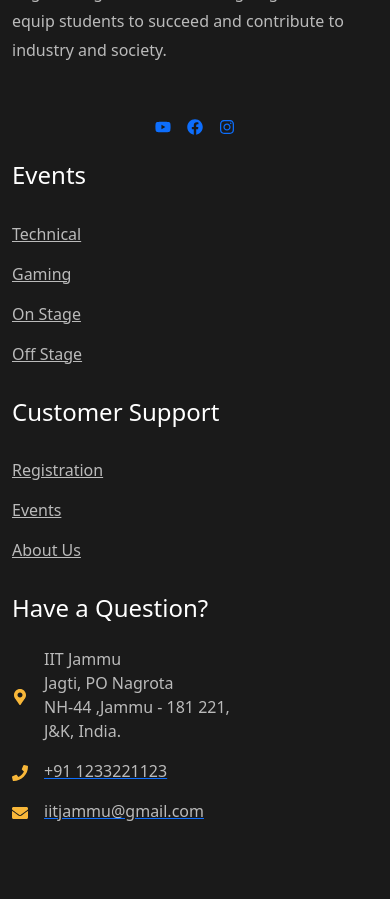
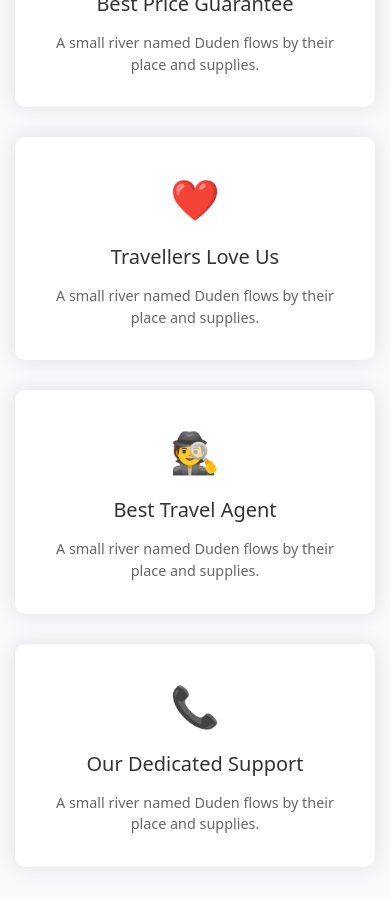
Before and after one commit to Aryan-81/openhouse, a Next.js app in the folder frontend/: page /home in a window 390 px wide. Shown: the part 1080-1979 px from the top of the page. Built offline with nearby package versions, Linux system fonts and the light colour scheme.

Commit message:
add ServicesSection and EventsPostersSection components; update Header for login link and include OwlCarousel dependency

```diff
--- a/frontend/package.json
+++ b/frontend/package.json
@@ -14,9 +14,11 @@
     "@fortawesome/react-fontawesome": "^0.2.2",
     "bootstrap": "^5.3.3",
     "next": "15.1.6",
+    "owl.carousel": "^2.3.4",
     "react": "^19.0.0",
     "react-dom": "^19.0.0",
-    "react-icons": "^5.4.0"
+    "react-icons": "^5.4.0",
+    "react-owl-carousel": "^2.3.3"
   },
   "devDependencies": {
     "@eslint/eslintrc": "^3",
--- a/frontend/src/app/(page)/home/page.tsx
+++ b/frontend/src/app/(page)/home/page.tsx
@@ -1,6 +1,8 @@
 import Header from "@/components/Header";
 import Footer from "@/components/Footer";
 import HeroSection from "@/components/HeroSection";
+import ServicesSection from "@/components/Ser";
+import EventsPostersSection from "@/components/EventPoster";
 
 const eventTypes = [
     { type_id: 1, type_title: 'Art Exhibition' },
@@ -14,6 +16,8 @@
         <>
             <Header/>
             <HeroSection eventTypes={eventTypes}/>
+            <ServicesSection/>
+            {/* <EventsPostersSection/> */}
             <Footer/>
         </>
     );
--- /dev/null
+++ b/frontend/src/components/EventPoster/EventsPostersSection.module.css
@@ -0,0 +1,110 @@
+.ftcoDestination {
+    padding: 4rem 0;
+    background-color: #f8f9fa;
+}
+
+.container {
+    width: 100%;
+    padding-right: 15px;
+    padding-left: 15px;
+    margin-right: auto;
+    margin-left: auto;
+}
+
+.row {
+    display: flex;
+    flex-wrap: wrap;
+    margin-right: -15px;
+    margin-left: -15px;
+}
+
+.colMd7 {
+    flex: 0 0 58.333333%;
+    max-width: 58.333333%;
+    padding-right: 15px;
+    padding-left: 15px;
+}
+
+.colMd12 {
+    flex: 0 0 100%;
+    max-width: 100%;
+    padding-right: 15px;
+    padding-left: 15px;
+}
+
+.headingSection {
+    text-align: left;
+    margin-bottom: 3rem;
+}
+
+.subheading {
+    font-size: 1rem;
+    color: #666;
+    display: block;
+    margin-bottom: 0.5rem;
+}
+
+.mb4 {
+    margin-bottom: 1.5rem;
+    font-size: 2rem;
+    font-weight: bold;
+    color: #333;
+}
+
+.destination {
+    position: relative;
+    margin-bottom: 30px;
+}
+
+.img {
+    display: block;
+    height: 300px;
+    background-size: cover;
+    background-position: center;
+    border-radius: 10px;
+    box-shadow: 0 0 20px rgba(0, 0, 0, 0.1);
+}
+
+/* Owl Carousel Overrides */
+.owlCarousel {
+    position: relative;
+}
+
+.owlCarousel .owlNav {
+    position: absolute;
+    top: 50%;
+    width: 100%;
+    display: flex;
+    justify-content: space-between;
+    transform: translateY(-50%);
+}
+
+.owlCarousel .owlNav button {
+    background: rgba(255, 255, 255, 0.8) !important;
+    color: #333 !important;
+    padding: 10px 15px !important;
+    border-radius: 50%;
+    font-size: 1.5rem !important;
+    transition: background 0.3s ease;
+}
+
+.owlCarousel .owlNav button:hover {
+    background: rgba(255, 255, 255, 1) !important;
+}
+
+/* Responsive Styles */
+@media (max-width: 768px) {
+    .colMd7 {
+        flex: 0 0 100%;
+        max-width: 100%;
+        text-align: center;
+    }
+
+    .headingSection {
+        text-align: center;
+    }
+
+    .img {
+        height: 200px;
+    }
+}
--- /dev/null
+++ b/frontend/src/components/EventPoster/index.tsx
@@ -0,0 +1,49 @@
+import styles from './EventsPosters.module.css';
+import Image from 'next/image';
+
+const EventsPosters = () => {
+    return (
+        <section className={styles.ftcoDestination}>
+            <div className={styles.container}>
+                <div className={`${styles.row} ${styles.justifyContentStart} ${styles.mb5} ${styles.pb3}`}>
+                    <div className={`${styles.colMd7} ${styles.headingSection} ${styles.ftcoAnimate}`}>
+                        <span className={styles.subheading}>Banners</span>
+                        <h2 className={styles.mb4}>
+                            <strong>Events</strong> Posters
+                        </h2>
+                    </div>
+                </div>
+                <div className={styles.row}>
+                    <div className={styles.colMd12}>
+                        <div className={`${styles.singleSlider} ${styles.owlCarousel} ${styles.ftcoAnimate}`}>
+                            {[
+                                'cs01.jpg',
+                                'cs02.jpg',
+                                'cs03.jpg',
+                                'destination-4.jpg',
+                                'destination-5.jpg',
+                                'destination-6.jpg',
+                            ].map((image, index) => (
+                                <div key={index} className={styles.item}>
+                                    <div className={styles.destination}>
+                                        <a href="#" className={`${styles.img} ${styles.dFlex} ${styles.justifyContentCenter} ${styles.alignItemsCenter}`}>
+                                            <Image
+                                                src={`/images/${image}`}
+                                                alt={`Event Poster ${index + 1}`}
+                                                width={500}
+                                                height={300}
+                                                className={styles.img}
+                                            />
+                                        </a>
+                                    </div>
+                                </div>
+                            ))}
+                        </div>
+                    </div>
+                </div>
+            </div>
+        </section>
+    );
+};
+
+export default EventsPosters;
--- a/frontend/src/components/Header/index.tsx
+++ b/frontend/src/components/Header/index.tsx
@@ -50,7 +50,7 @@
             </li>
             <li className="nav-item cta">
               <Link href="/register?event_id=1" className="nav-link">
-                <span>Register</span>
+                <span>Login</span>
               </Link>
             </li>
           </ul>
--- /dev/null
+++ b/frontend/src/components/Ser/ServicesSection.module.css
@@ -0,0 +1,78 @@
+.servicesSection {
+    padding: 4rem 0;
+    background-color: #f8f9fa;
+}
+
+.container {
+    width: 100%;
+    padding-right: 15px;
+    padding-left: 15px;
+    margin-right: auto;
+    margin-left: auto;
+}
+
+.row {
+    display: flex;
+    flex-wrap: wrap;
+    margin-right: -15px;
+    margin-left: -15px;
+}
+
+.colMd3 {
+    flex: 0 0 25%;
+    max-width: 25%;
+    padding-right: 15px;
+    padding-left: 15px;
+    margin-bottom: 30px;
+}
+
+.mediaBlock {
+    display: flex;
+    flex-direction: column;
+    align-items: center;
+    text-align: center;
+    background-color: #fff;
+    padding: 2rem;
+    border-radius: 10px;
+    box-shadow: 0 0 20px rgba(0, 0, 0, 0.1);
+    height: 100%;
+}
+
+.iconContainer {
+    margin-bottom: 1rem;
+}
+
+.icon {
+    font-size: 2.5rem;
+}
+
+.mediaBody {
+    flex: 1;
+}
+
+.heading {
+    font-size: 1.25rem;
+    margin-bottom: 1rem;
+    color: #333;
+}
+
+.servicesSection p {
+    font-size: 0.9rem;
+    color: #666;
+    margin: 0;
+}
+
+/* Responsive Styles */
+@media (max-width: 992px) {
+    .colMd3 {
+        flex: 0 0 50%;
+        max-width: 50%;
+    }
+}
+
+@media (max-width: 768px) {
+    .colMd3 {
+        flex: 0 0 100%;
+        max-width: 100%;
+    }
+}
--- /dev/null
+++ b/frontend/src/components/Ser/index.tsx
@@ -0,0 +1,59 @@
+import React from 'react';
+import styles from './ServicesSection.module.css';
+
+const ServicesSection: React.FC = () => {
+    return (
+        <section className={styles.servicesSection}>
+            <div className={styles.container}>
+                <div className={styles.row}>
+                    <div className={styles.colMd3}>
+                        <div className={styles.mediaBlock}>
+                            <div className={styles.iconContainer}>
+                                <span className={styles.icon}>🏷️</span>
+                            </div>
+                            <div className={styles.mediaBody}>
+                                <h3 className={styles.heading}>Best Price Guarantee</h3>
+                                <p>A small river named Duden flows by their place and supplies.</p>
+                            </div>
+                        </div>
+                    </div>
+                    <div className={styles.colMd3}>
+                        <div className={styles.mediaBlock}>
+                            <div className={styles.iconContainer}>
+                                <span className={styles.icon}>❤️</span>
+                            </div>
+                            <div className={styles.mediaBody}>
+                                <h3 className={styles.heading}>Travellers Love Us</h3>
+                                <p>A small river named Duden flows by their place and supplies.</p>
+                            </div>
+                        </div>
+                    </div>
+                    <div className={styles.colMd3}>
+                        <div className={styles.mediaBlock}>
+                            <div className={styles.iconContainer}>
+                                <span className={styles.icon}>🕵️</span>
+                            </div>
+                            <div className={styles.mediaBody}>
+                                <h3 className={styles.heading}>Best Travel Agent</h3>
+                                <p>A small river named Duden flows by their place and supplies.</p>
+                            </div>
+                        </div>
+                    </div>
+                    <div className={styles.colMd3}>
+                        <div className={styles.mediaBlock}>
+                            <div className={styles.iconContainer}>
+                                <span className={styles.icon}>📞</span>
+                            </div>
+                            <div className={styles.mediaBody}>
+                                <h3 className={styles.heading}>Our Dedicated Support</h3>
+                                <p>A small river named Duden flows by their place and supplies.</p>
+                            </div>
+                        </div>
+                    </div>
+                </div>
+            </div>
+        </section>
+    );
+};
+
+export default ServicesSection;
```
Also changed, not shown: frontend/src/components/OwlCarouselComponent/index.tsx (added, +50 -0 lines), 1 other file (tests, documents, lock files or other folders).
